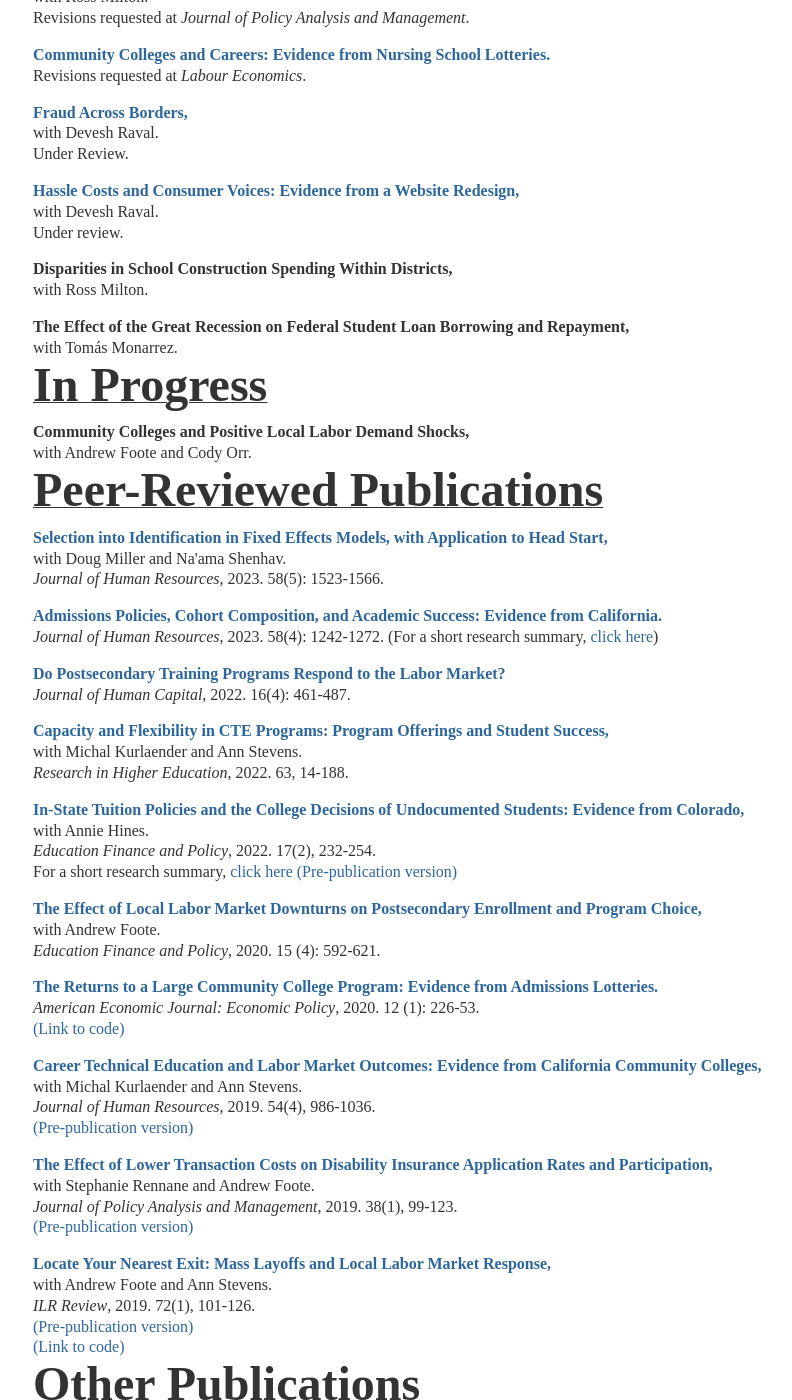
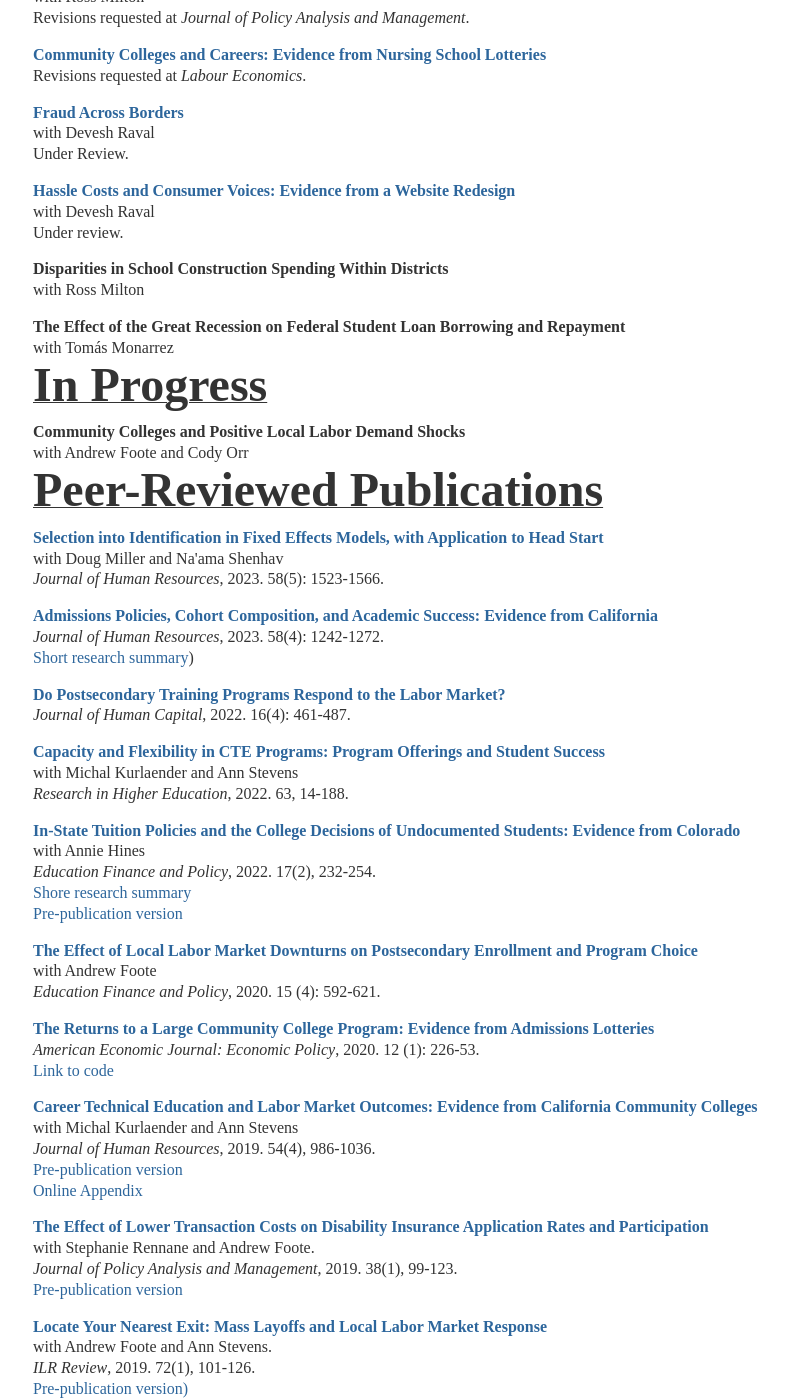
Before and after one commit to mzgrosz/mzgrosz.github.io, a Jekyll site: the page built from research/index.html, in a window 1280 px wide and 1400 px high, scrolled down 239 px. Shown: the whole window, without its empty margins (159-951 px from the left). Built offline with Jekyll 4.4.1, drawn with Linux system fonts in a browser that asks for light colours; some of the changed text lies outside the part shown.

Commit message:
Update index.html

```diff
--- a/research/index.html
+++ b/research/index.html
@@ -10,33 +10,33 @@ title: Michel Grosz
 
 <p><b><u><font size="14">Working Papers</font></u></b></p>
 
-<p><b><a href="https://edworkingpapers.com/ai22-524">Relaxing Electoral Constraints in Local Education Funding,</a></b><br>
-with Ross Milton. <br>
+<p><b><a href="https://edworkingpapers.com/ai22-524">Relaxing Electoral Constraints in Local Education Funding</a></b><br>
+with Ross Milton <br>
 Revisions requested at <em> Journal of Policy Analysis and Management</em>.</p>
 
-<p><b><a href="https://edworkingpapers.com/ai23-799">Community Colleges and Careers: Evidence from Nursing School Lotteries.</a> </b> <br>
+<p><b><a href="https://edworkingpapers.com/ai23-799">Community Colleges and Careers: Evidence from Nursing School Lotteries</a> </b> <br>
 	Revisions requested at <em> Labour Economics</em>. </p>
 
-<p><b><a href="https://papers.ssrn.com/sol3/papers.cfm?abstract_id=4076428">Fraud Across Borders,</a> </b><br>
-	with Devesh Raval. <br>
+<p><b><a href="https://papers.ssrn.com/sol3/papers.cfm?abstract_id=4076428">Fraud Across Borders</a> </b><br>
+	with Devesh Raval <br>
 	Under Review.</p>
 
 
-<p><b><a href="https://mzgrosz.github.io/research/gr_website_draft_230411.pdf">Hassle Costs and  Consumer Voices: Evidence from a Website Redesign,</a></b> <br>
-	with Devesh Raval. <br>
+<p><b><a href="https://mzgrosz.github.io/research/gr_website_draft_230411.pdf">Hassle Costs and  Consumer Voices: Evidence from a Website Redesign</a></b> <br>
+	with Devesh Raval <br>
 	Under review. </p>
 
-<p><b>Disparities in School Construction Spending Within Districts, </b><br>
-	with Ross Milton.</p>
+<p><b>Disparities in School Construction Spending Within Districts </b><br>
+	with Ross Milton</p>
 
-<p><b>The Effect of the Great Recession on Federal Student Loan Borrowing and Repayment,</b> <br>
-	with Tomás Monarrez.</p>
+<p><b>The Effect of the Great Recession on Federal Student Loan Borrowing and Repayment</b> <br>
+	with Tomás Monarrez</p>
 
 <p></p>
 <p><b><u><font size="14">In Progress</font></u></b></p>
 
-<p><b>Community Colleges and Positive Local Labor Demand Shocks, </b><br>
-	with Andrew Foote and Cody Orr.</p>
+<p><b>Community Colleges and Positive Local Labor Demand Shocks </b><br>
+	with Andrew Foote and Cody Orr</p>
 
 
 <p></p>
@@ -44,14 +44,15 @@ Revisions requested at <em> Journal of Policy Analysis and Management</em>.</p>
 
 
 
-<p><b><a href="https://jhr.uwpress.org/content/58/5/1523.full">Selection into Identification in Fixed Effects Models, with Application to Head Start,</a></b><br>
-	with Doug Miller and Na&#39;ama Shenhav. <br>
+<p><b><a href="https://jhr.uwpress.org/content/58/5/1523.full">Selection into Identification in Fixed Effects Models, with Application to Head Start</a></b><br>
+	with Doug Miller and Na&#39;ama Shenhav <br>
 	<em> Journal of Human Resources</em>, 2023. 58(5): 1523-1566.<br>
 	</p>
 
 
-<p><b><a href="http://jhr.uwpress.org/content/early/2021/05/04/jhr.59.2.0820-11131R3.full.pdf+html">Admissions Policies, Cohort Composition, and Academic Success: Evidence from California.</a></b>  <br>
-	<em>Journal of Human Resources</em>, 2023. 58(4): 1242-1272. (For a short research summary, <a href="https://mzgrosz.github.io/research/grosz_adnlott_onepager.pdf">click here</a>)<br>
+<p><b><a href="http://jhr.uwpress.org/content/early/2021/05/04/jhr.59.2.0820-11131R3.full.pdf+html">Admissions Policies, Cohort Composition, and Academic Success: Evidence from California</a></b>  <br>
+	<em>Journal of Human Resources</em>, 2023. 58(4): 1242-1272. <br>
+	<a href="https://mzgrosz.github.io/research/grosz_adnlott_onepager.pdf">Short research summary</a>)<br>
 	</p>
 
 <p><b><a href="https://www.journals.uchicago.edu/doi/10.1086/722264">Do Postsecondary Training Programs Respond to the Labor Market?</a>  </b><br>
@@ -59,57 +60,58 @@ Revisions requested at <em> Journal of Policy Analysis and Management</em>.</p>
 	<!--Op-eds/Briefs: <a href="https://www.insidehighered.com/views/2019/07/10/community-colleges-should-be-more-responsive-labor-market-changes-opinion">Inside Higher Ed</a>
 	<br>
 	--></p>
-<p><b><a href="https://rdcu.be/cmGNu">Capacity and Flexibility in CTE Programs: Program Offerings and Student Success,</a></b> <br>
-	with Michal Kurlaender and Ann Stevens. <br>
+<p><b><a href="https://rdcu.be/cmGNu">Capacity and Flexibility in CTE Programs: Program Offerings and Student Success</a></b> <br>
+	with Michal Kurlaender and Ann Stevens <br>
 	<em> Research in Higher Education</em>, 2022. 63, 14-188.<br>
 	</p>
-<p><b><a href="https://www.mitpressjournals.org/doi/pdf/10.1162/edfp_a_00331">In-State Tuition Policies and the College Decisions of Undocumented Students: Evidence from Colorado,</a></b><br>
-	with Annie Hines.<br>
+<p><b><a href="https://www.mitpressjournals.org/doi/pdf/10.1162/edfp_a_00331">In-State Tuition Policies and the College Decisions of Undocumented Students: Evidence from Colorado</a></b><br>
+	with Annie Hines<br>
 	<em> Education Finance and Policy</em>, 2022. 17(2), 232-254. <br>
-	For a short research summary, <a href="https://mzgrosz.github.io/research/gh_onepager.pdf">click here</a> <a href="https://mzgrosz.github.io/research/gh_2009.pdf"> (Pre-publication version)</a> </b><br>
+	<a href="https://mzgrosz.github.io/research/gh_onepager.pdf">Shore research summary</a> <br>
+	<a href="https://mzgrosz.github.io/research/gh_2009.pdf"> Pre-publication version</a> </b><br>
 	</p>
 
-<p><b><a href="https://www.mitpressjournals.org/doi/abs/10.1162/edfp_a_00288">The Effect of Local Labor Market Downturns on Postsecondary Enrollment and Program Choice,</a></b><br>
-	with Andrew Foote.<br>
+<p><b><a href="https://www.mitpressjournals.org/doi/abs/10.1162/edfp_a_00288">The Effect of Local Labor Market Downturns on Postsecondary Enrollment and Program Choice</a></b><br>
+	with Andrew Foote<br>
 	<em> Education Finance and Policy</em>, 2020. 15 (4): 592-621.  <br>
 	<!--Pre-publication version: <a href="https://aefpweb.org/sites/default/files/webform/42/FooteGrosz_AEFPPaper.pdf">click here</a><br>
 	-->
 	</p>
 
-<p><b><a href="https://www.aeaweb.org/articles?id=10.1257/pol.20170506&amp;&amp;from=f">The Returns to a Large Community College Program: Evidence from Admissions Lotteries.</a> </b><br>
+<p><b><a href="https://www.aeaweb.org/articles?id=10.1257/pol.20170506&amp;&amp;from=f">The Returns to a Large Community College Program: Evidence from Admissions Lotteries</a> </b><br>
 	<em>American Economic Journal: Economic Policy</em>, 2020. 12 (1): 226-53.  <br>
-	<a href="https://www.aeaweb.org/doi/10.1257/pol.20170506.data">(Link to code)</a> <br>
+	<a href="https://www.aeaweb.org/doi/10.1257/pol.20170506.data">Link to code</a> <br>
 	<!--Pre-publication version: <a href="https://mzgrosz.github.io/research/grosz_JMP_081118.pdf"> click here</a><br>
 	Op-eds/Briefs: <a href="https://fordhaminstitute.org/national/commentary/start-students-path-high-return-degrees-earlier">Fordham Education Gadfly</a>
 	-->
 	</p>
 
 
-<p><b><a href="http://jhr.uwpress.org/content/early/2018/04/02/jhr.54.4.1015.7449R2.abstract">Career Technical Education and Labor Market Outcomes: Evidence from California Community Colleges,</a></b> <br>
-	with Michal Kurlaender and Ann Stevens. <br>
+<p><b><a href="http://jhr.uwpress.org/content/early/2018/04/02/jhr.54.4.1015.7449R2.abstract">Career Technical Education and Labor Market Outcomes: Evidence from California Community Colleges</a></b> <br>
+	with Michal Kurlaender and Ann Stevens <br>
 	<em>Journal of Human Resources</em>, 2019. 54(4), 986-1036. <br>
-	<a href="https://www.nber.org/papers/w21137"> (Pre-publication version)</a><br>
+	<a href="https://www.nber.org/papers/w21137"> Pre-publication version</a><br>
+	<a href="https://mzgrosz.github.io/research/full_top4s_appendix.pdf">Online Appendix</a><br>
 	<!--Pre-publication version: <a href="https://www.nber.org/papers/w21137">NBER Working Paper 21137</a><br>
 	Media Mentions: <a href="https://finance.yahoo.com/news/education-everyone-college-isn-t-150011648.html">Bloomberg</a>, <a href="https://www.google.com/url?q=https%3A%2F%2Fwww.whitehouse.gov%2Fsites%2Fdefault%2Ffiles%2Fpage%2Ffiles%2F20160718_cea_student_debt.pdf&amp;sa=D&amp;sntz=1&amp;usg=AFQjCNGoRfqbauZ0fNGQJpX2tC_niyxW4w">CEA Report on Student Debt</a>; <a href="http://chicagopolicyreview.org/2015/07/02/technical-education-at-a-community-college-improves-graduates-future-earnings/">Chicago Policy Review</a>; <a href="https://www.usnews.com/news/articles/2015/05/18/which-vocational-degrees-pay-off">US News and World Report</a>; <a href="https://fivethirtyeight.com/features/food-deserts-community-colleges-and-innovative-slackers/">Five Thirty Eight</a>; <a href="https://diverseeducation.com/article/72377/">Diverse Issues in Higher Education</a><br>
 	Op-eds/Briefs: <a href="https://poverty.ucdavis.edu/policy-brief/community-college-career-technical-education-programs-significantly-increase-earnings">UC Davis Center for Poverty Research</a>; <a href="https://econofact.org/does-career-technical-education-pay">Econofact</a><br>
-	Online Appendix: <a href="https://mzgrosz.github.io/research/full_top4s_appendix.pdf">Sub-Discipline Level Estimates</a><br>
 	-->
 	</p>
 
-<p><b><a href="https://onlinelibrary.wiley.com/doi/pdf/10.1002/pam.22095">The Effect of Lower Transaction Costs on Disability Insurance Application Rates and Participation,</a></b> <br>
+<p><b><a href="https://onlinelibrary.wiley.com/doi/pdf/10.1002/pam.22095">The Effect of Lower Transaction Costs on Disability Insurance Application Rates and Participation</a></b> <br>
 	with Stephanie Rennane and Andrew Foote.<br>
 	<em>Journal of Policy Analysis and Management</em>, 2019. 38(1), 99-123. <br>
-	<a href="https://www.abtassociates.com/sites/default/files/2018-07/iclaim_blog_062118%20-%20michel%20grosz.docx.pdf"> (Pre-publication version)</a>
+	<a href="https://www.abtassociates.com/sites/default/files/2018-07/iclaim_blog_062118%20-%20michel%20grosz.docx.pdf"> Pre-publication version</a>
 	<!--Pre-publication versions: <a href="https://www.abtassociates.com/sites/default/files/2018-07/iclaim_blog_062118%20-%20michel%20grosz.docx.pdf"> Abt Working Paper</a>; <a href="https://www.rand.org/pubs/working_papers/WR1255.html"> RAND Working Paper</a><br>
 	Op-eds/Briefs: <a href="https://www.abtassociates.com/insights/perspectives-blog/social-security-disability-insurance-sometimes-easier-is-better">Abt Perspectives Blog</a><br>
 	-->
 	</p>
 
-<p><b><a href="https://journals.sagepub.com/doi/abs/10.1177/0019793917753095">Locate Your Nearest Exit: Mass Layoffs and Local Labor Market Response,</a></b><br>
+<p><b><a href="https://journals.sagepub.com/doi/abs/10.1177/0019793917753095">Locate Your Nearest Exit: Mass Layoffs and Local Labor Market Response</a></b><br>
 	with Andrew Foote and Ann Stevens. <br>
 	<em>ILR Review</em>, 2019. 72(1), 101-126. <br>
-	<a href="https://www.nber.org/papers/w21618">(Pre-publication version)</a><br>
-	<a href="https://zenodo.org/record/4247704#.X6RIRNBKhaR">(Link to code)</a><br>
+	<a href="https://www.nber.org/papers/w21618">Pre-publication version)</a><br>
+	<a href="https://zenodo.org/record/4247704#.X6RIRNBKhaR">Link to code)</a><br>
 	<!--Pre-publication version: <a href="https://www.nber.org/papers/w21618">NBER Working Paper 21618</a><br>
 	Media Mentions: <a href="https://blogs.wsj.com/economics/2016/03/17/half-of-u-s-may-endure-lost-decade-of-depressed-employment/">Wall Street Journal</a>; <a href="https://www.bloomberg.com/opinion/articles/2018-01-03/how-governments-can-move-people-to-jobs">Bloomberg</a>; <a href="https://equitablegrowth.org/the-consequences-and-causes-of-declining-geographic-mobility-in-the-united-states/">Washington Center for Equitable Growth</a><br>
 	Op-eds/Briefs: <a href="https://voxeu.org/article/mass-layoffs-and-local-labour-market-exit">VoxEU Brief</a>; <a href="https://papers.ssrn.com/sol3/papers.cfm?abstract_id=2661687">Census CES Discussion Paper 15-25</a><br>
```
